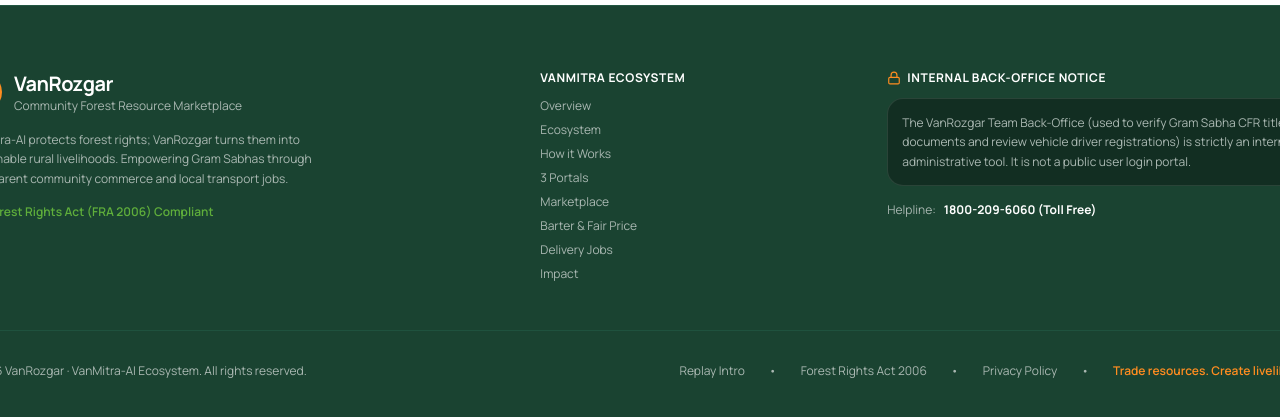
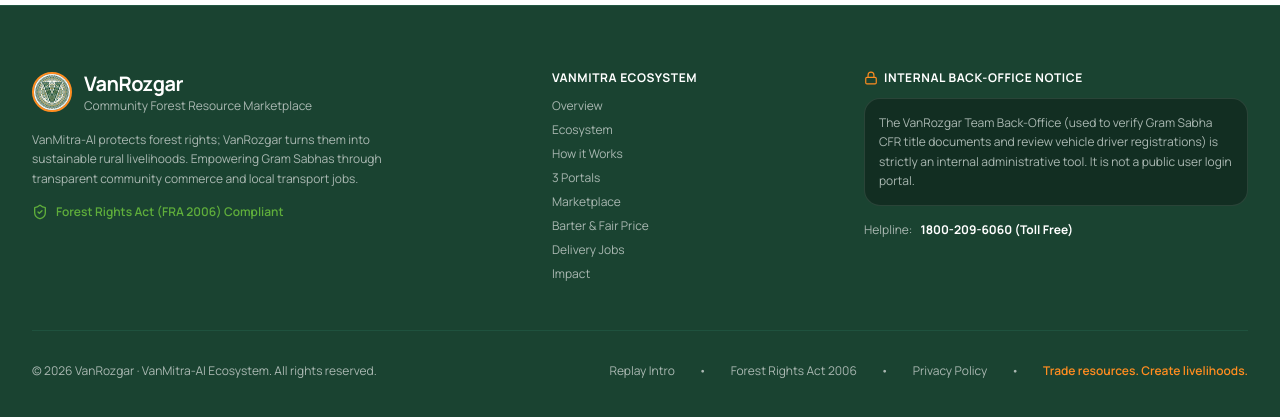
Before and after one commit to VANMITRA/VanRojgar_final_module, a React (Vite) app in the folder website/: page / in a window 1280 px wide. Shown: the part 981-1398 px from the top of the page. Built offline with nearby package versions, Linux system fonts and the light colour scheme.

Commit message:
Update Footer.tsx in website

```diff
--- a/website/src/sections/Footer.tsx
+++ b/website/src/sections/Footer.tsx
@@ -16,7 +16,6 @@
       <div className="max-w-7xl mx-auto px-4 sm:px-6 lg:px-8">
 
         <div
-          style={{ marginLeft: '-70px', marginRight: '-70px' }}
           className="grid grid-cols-1 md:grid-cols-12 gap-8 pb-12 border-b border-[#2D765C]/30"
         >
 
@@ -161,11 +160,11 @@
 
         {/* Bottom Bar */}
         <div className="pt-8 flex flex-col sm:flex-row items-center justify-between gap-4 text-xs text-[#AAB8B2]">
-          <div style={{ marginLeft: '-70px' }}>
+          <div>
             {t.footer.allRightsReserved}
           </div>
 
-          <div style={{ marginRight: '-70px' }} className="flex items-center gap-4 sm:gap-6 flex-wrap">
+          <div className="flex items-center gap-4 sm:gap-6 flex-wrap">
             {onReplayIntro && (
               <>
                 <button
```
